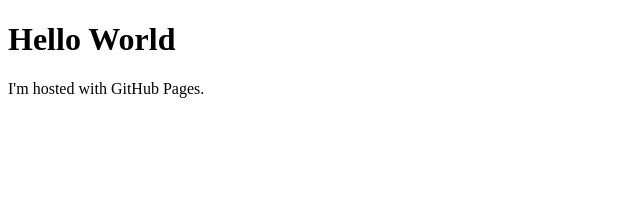
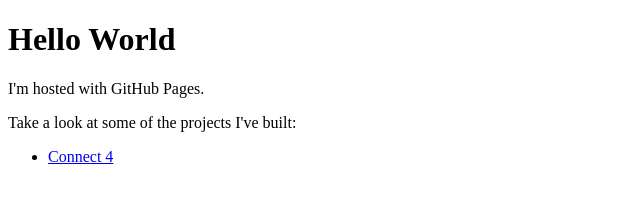
Before and after one commit to seanrattana/seanrattana.github.io, a plain HTML site: page index.html in a window 1280 px wide. Shown: the whole page, without its empty margins (0-640 px from the left). Drawn offline with Linux system fonts and the light colour scheme.

Commit message:
added game

```diff
--- a/index.html
+++ b/index.html
@@ -3,5 +3,11 @@
 <body>
 <h1>Hello World</h1>
 <p>I'm hosted with GitHub Pages.</p>
+<p>Take a look at some of the projects I've built:</p>
+<ul>
+    <li>
+        <a href="/game.html">Connect 4</a>
+    </li>
+</ul>
 </body>
 </html>
```
Also changed, not shown: game.html (added, +6 -0 lines).
